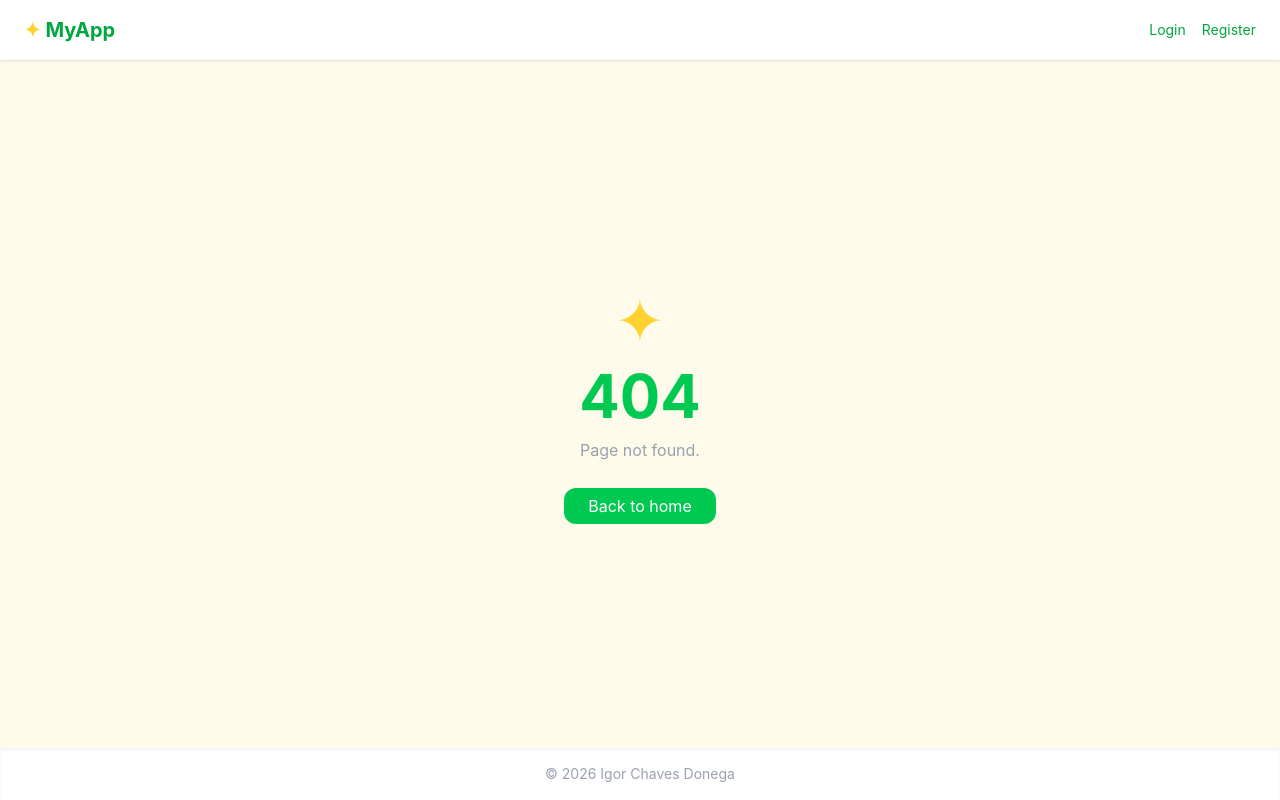
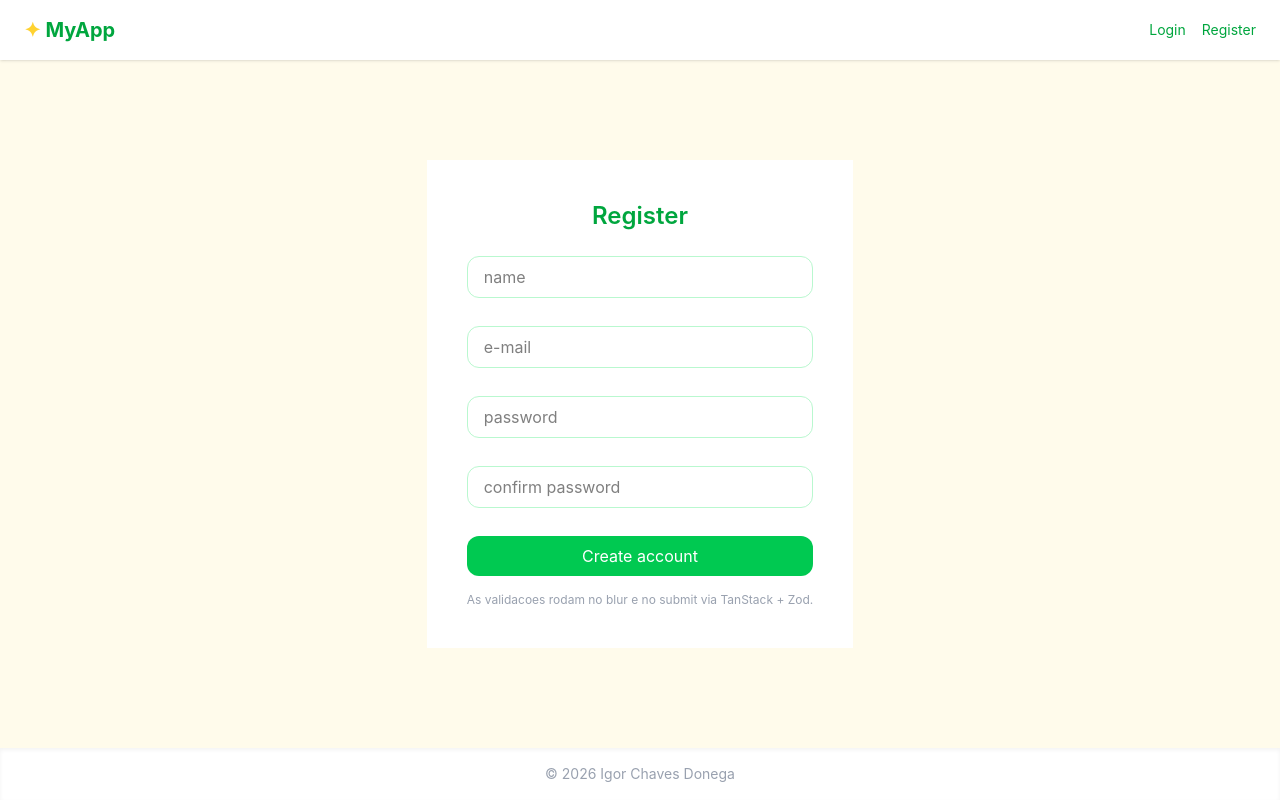
Before and after one commit to ichavesbr/my-first-backend, a React (Vite) app: page /registercopy in a window 1280 px wide. Before the commit this address had no page. Built offline with nearby package versions, Linux system fonts and the light colour scheme; no server answers.

Commit message:
resctructure register component with tansstack form, create test component, remove Protected component and its route

```diff
--- a/src/App.tsx
+++ b/src/App.tsx
@@ -5,7 +5,7 @@ import { Login } from "./pages/Login"
 import { Register } from "./pages/Register"
 import { NotFound } from "./pages/NotFound"
 import { Home } from "./pages/Home"
-import { Protected } from "./pages/Protected"
+import { RegisterTest } from "./pages/RegisterTest"
 
 export default function App() {
   return (
@@ -16,7 +16,7 @@ export default function App() {
           <Route path="/" element={<Home />} />
           <Route path="/login" element={<Login />} />
           <Route path="/register" element={<Register />} />
-          <Route path="/protected" element={<Protected />} />
+          <Route path="/registercopy" element={<RegisterTest />} />
           <Route path="*" element={<NotFound />} />
         </Routes>
       </main>
--- a/src/pages/Protected.tsx
+++ /dev/null
@@ -1,37 +0,0 @@
-import { supabase } from "../lib/supabase"
-
-const getUsers = async () => {
-  const { data, status, error } = await supabase.from("users").select("*")
-  if (error) return console.error(error)
-
-  console.log("status: ", status)
-  console.log("data: ", data)
-}
-
-const createUser = async () => {
-  const { data, status, error } = await supabase
-    .from("users")
-    .insert([
-      {
-        id: "123",
-        created_at: "2026-04-18 06:24:11+00",
-        name: "Estudar Supabase",
-        email: "abc@abc.com",
-        password: "senha",
-      },
-    ])
-    .select()
-  if (error) return console.error(error)
-
-  console.log("status createUser: ", status)
-  console.log("data createUser: ", data)
-}
-
-const Protected = () => {
-  createUser()
-  getUsers()
-
-  return <h1>HI protected route</h1>
-}
-
-export { Protected }
--- a/src/pages/Register.tsx
+++ b/src/pages/Register.tsx
@@ -1,40 +1,107 @@
+import z from "zod"
+import { useForm } from "@tanstack/react-form"
 import { Link } from "react-router-dom"
+import { supabaseClient } from "../lib/supabaseClient"
+import { useState } from "react"
+
+const buttonStyle =
+  "w-full bg-brand-primary-light hover:bg-brand-primary text-white py-2 rounded-xl transition cursor-pointer"
+const inputStyle =
+  "w-full mb-3 px-4 py-2 rounded-xl border border-brand-primary-muted focus:outline-none focus:ring-2 focus:ring-brand-primary-light"
+const inputErrorStyle = "border-red-400 focus:ring-red-300"
+const inputSelectedStyle = "border-brand-primary-muted focus:ring-brand-primary-light"
+
+const formSchema = z.object({
+  name: z.string().min(3, { message: "Name must be at least 3 characters" }),
+  email: z.email({ message: "Please enter a valid email address" }),
+  password: z.string().min(6, { message: "Password must be at least 6 characters" }),
+  confirmPassword: z.string().min(6, { message: "Password must be the same" }),
+})
 
 const Register = () => {
+  const [userName, setUserName] = useState("")
+  const [userEmail, setUserEmail] = useState("")
+  const [userPassword, setUserPassword] = useState("")
+
+  const { Field, handleSubmit } = useForm({
+    defaultValues: { name: "", email: "", password: "", confirmPassword: "" },
+    onSubmit: async ({ value }) => console.log(value),
+    validators: { onSubmit: formSchema, onBlur: formSchema },
+  })
+
+  type FieldProps<T extends string | number> = {
+    state: { value: T; meta: { errors: ({ message: string } | undefined)[]; isTouched: boolean } }
+    handleChange: (value: T) => void
+    handleBlur: () => void
+  }
+
+  const TextField = ({
+    field,
+    type,
+    placeholder,
+  }: {
+    field: FieldProps<string>
+    type?: string
+    placeholder?: string
+  }) => {
+    const { errors, isTouched } = field.state.meta
+    const hasError = errors.length > 0 && isTouched
+    return (
+      <div className="mb-4">
+        <input
+          type={type}
+          value={field.state.value}
+          onChange={e => field.handleChange(e.target.value)}
+          onBlur={field.handleBlur}
+          placeholder={placeholder}
+          className={`${inputStyle} ${hasError ? inputErrorStyle : inputSelectedStyle}`}
+        />
+        {hasError && <span className="text-red-500 text-xs mt-1 block">{errors[0]?.message}</span>}
+      </div>
+    )
+  }
+
+  const handleForm = (e: React.SubmitEvent<HTMLFormElement>) => {
+    e.preventDefault()
+    handleSubmit()
+  }
+
+  const handleNewUser = async () => {
+    const { data, status, error } = await supabaseClient
+      .from("users")
+      .insert([{ name: userName, email: userEmail, password: userPassword }])
+      .select()
+    console.log(data, status)
+    if (error) return console.log(error)
+  }
+
   return (
-    <div className="bg-white rounded-2xl shadow-md p-8 w-full max-w-sm">
+    <form onSubmit={handleForm} className="bg-white rounded-2xl shadow-md p-8 w-full max-w-sm">
       <h1 className="text-2xl font-semibold text-brand-primary mb-6 text-center">Register</h1>
-      <input
-        type="text"
-        placeholder="Name"
-        className="w-full mb-3 px-4 py-2 rounded-xl border border-brand-primary-muted focus:outline-none focus:ring-2 focus:ring-brand-primary-light"
-      />
-      <input
-        type="email"
-        placeholder="Email"
-        className="w-full mb-3 px-4 py-2 rounded-xl border border-brand-primary-muted focus:outline-none focus:ring-2 focus:ring-brand-primary-light"
-      />
-      <input
-        type="password"
-        placeholder="Password"
-        className="w-full mb-3 px-4 py-2 rounded-xl border border-brand-primary-muted focus:outline-none focus:ring-2 focus:ring-brand-primary-light"
-      />
-      <input
-        type="password"
-        placeholder="Confirm password"
-        className="w-full mb-5 px-4 py-2 rounded-xl border border-brand-primary-muted focus:outline-none focus:ring-2 focus:ring-brand-primary-light"
-      />
-      <button className="w-full bg-brand-primary-light hover:bg-brand-primary text-white py-2 rounded-xl transition cursor-pointer">
+
+      <Field name="name">{field => <TextField field={field} type="text" placeholder="name" />}</Field>
+      <Field name="email">{field => <TextField field={field} type="email" placeholder="email" />}</Field>
+      <Field name="password">{field => <TextField field={field} type="password" placeholder="password" />}</Field>
+      <Field name="confirmPassword">
+        {field => <TextField field={field} type="password" placeholder="confirm password" />}
+      </Field>
+
+      <button onClick={handleNewUser} className={buttonStyle}>
         Create account
       </button>
+
       <p className="text-center text-sm text-gray-400 mt-4">
         Already have an account?{" "}
         <Link to="/login" className="text-brand-accent hover:underline">
           Sign In
         </Link>
       </p>
-    </div>
+    </form>
   )
 }
 
 export { Register }
+
+// implementar tanstack form + zod
+// verificar se senha eh igual
+// implementar bcrypt + JWT
--- /dev/null
+++ b/src/pages/RegisterTest.tsx
@@ -0,0 +1,115 @@
+import { useForm } from "@tanstack/react-form"
+import * as z from "zod"
+
+// Schema de validacao
+const userSchema = z
+  .object({
+    name: z.string().trim().min(3, "Name must be at least 3 characters"),
+    email: z.email("Please enter a valid email").trim().toLowerCase(),
+    password: z.string().trim().min(8, "Password must be at least 8 characters").max(20),
+    confirmPassword: z.string().trim().min(8, "Confirm password must be at least 8 characters").max(20),
+  })
+  .required()
+  .strict()
+  .refine(data => data.password === data.confirmPassword, {
+    message: "Passwords do not match",
+    path: ["confirmPassword"],
+  })
+
+type User = z.infer<typeof userSchema>
+
+const inputStyle =
+  "w-full mb-3 px-4 py-2 rounded-xl border border-brand-primary-muted focus:outline-none focus:ring-2 focus:ring-brand-primary-light"
+const buttonStyle =
+  "w-full bg-brand-primary-light hover:bg-brand-primary text-white py-2 rounded-xl transition cursor-pointer"
+const inputErrorStyle = "border-red-400 focus:ring-red-300"
+const inputSelectedStyle = "border-brand-primary-muted focus:ring-brand-primary-light"
+
+const RegisterTest = () => {
+  const { Field, Subscribe, handleSubmit } = useForm({
+    defaultValues: {
+      name: "",
+      email: "",
+      password: "",
+      confirmPassword: "",
+    } as User,
+    validators: {
+      onBlur: userSchema,
+      onSubmit: userSchema,
+    },
+
+    onSubmit: async ({ value }) => console.log("Validated user:", value),
+  })
+
+  type FieldProps<T extends string | number> = {
+    state: {
+      value: T
+      meta: {
+        errors: ({ message: string } | undefined)[]
+        isTouched: boolean
+      }
+    }
+    handleChange: (value: T) => void
+    handleBlur: () => void
+  }
+
+  const TextField = ({
+    field,
+    type,
+    placeholder,
+  }: {
+    field: FieldProps<string>
+    type?: string
+    placeholder?: string
+  }) => {
+    const { errors, isTouched } = field.state.meta
+    const hasError = errors.length > 0 && isTouched
+
+    return (
+      <div className="mb-4">
+        <input
+          type={type}
+          value={field.state.value}
+          onChange={e => field.handleChange(e.target.value)}
+          onBlur={field.handleBlur}
+          placeholder={placeholder}
+          className={`${inputStyle} ${hasError ? inputErrorStyle : inputSelectedStyle}`}
+        />
+        {hasError && <p className="text-red-500 text-xs mt-1">{errors[0]?.message}</p>}
+      </div>
+    )
+  }
+
+  const handleFormSubmit = (e: React.FormEvent<HTMLFormElement>) => {
+    e.preventDefault()
+    handleSubmit()
+  }
+
+  return (
+    <form onSubmit={handleFormSubmit} className="bg-white p-10">
+      <h1 className="text-2xl font-semibold text-brand-primary mb-6 text-center">Register</h1>
+
+      <Field name="name">{field => <TextField field={field} type="text" placeholder="name" />}</Field>
+      <Field name="email">{field => <TextField field={field} type="email" placeholder="e-mail" />}</Field>
+      <Field name="password">{field => <TextField field={field} type="password" placeholder="password" />}</Field>
+      <Field name="confirmPassword">
+        {field => <TextField field={field} type="password" placeholder="confirm password" />}
+      </Field>
+
+      {/* desabilita botao enquanto o form esta enviando */}
+      <Subscribe selector={state => [state.isSubmitting]}>
+        {([isSubmitting]) => (
+          <button disabled={isSubmitting} className={buttonStyle}>
+            {isSubmitting ? "Creating account..." : "Create account"}
+          </button>
+        )}
+      </Subscribe>
+
+      <p className="text-center text-xs text-gray-400 mt-4">
+        As validacoes rodam no blur e no submit via TanStack + Zod.
+      </p>
+    </form>
+  )
+}
+
+export { RegisterTest }
```
